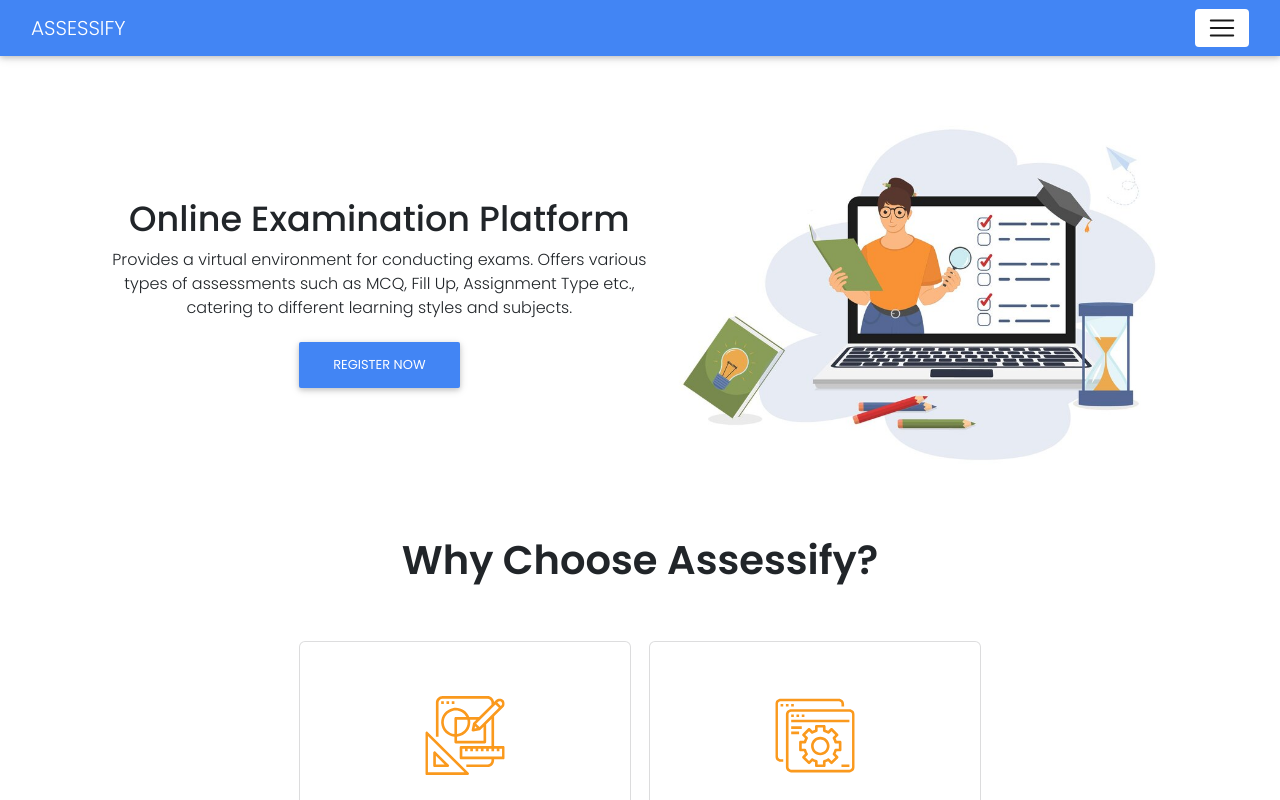
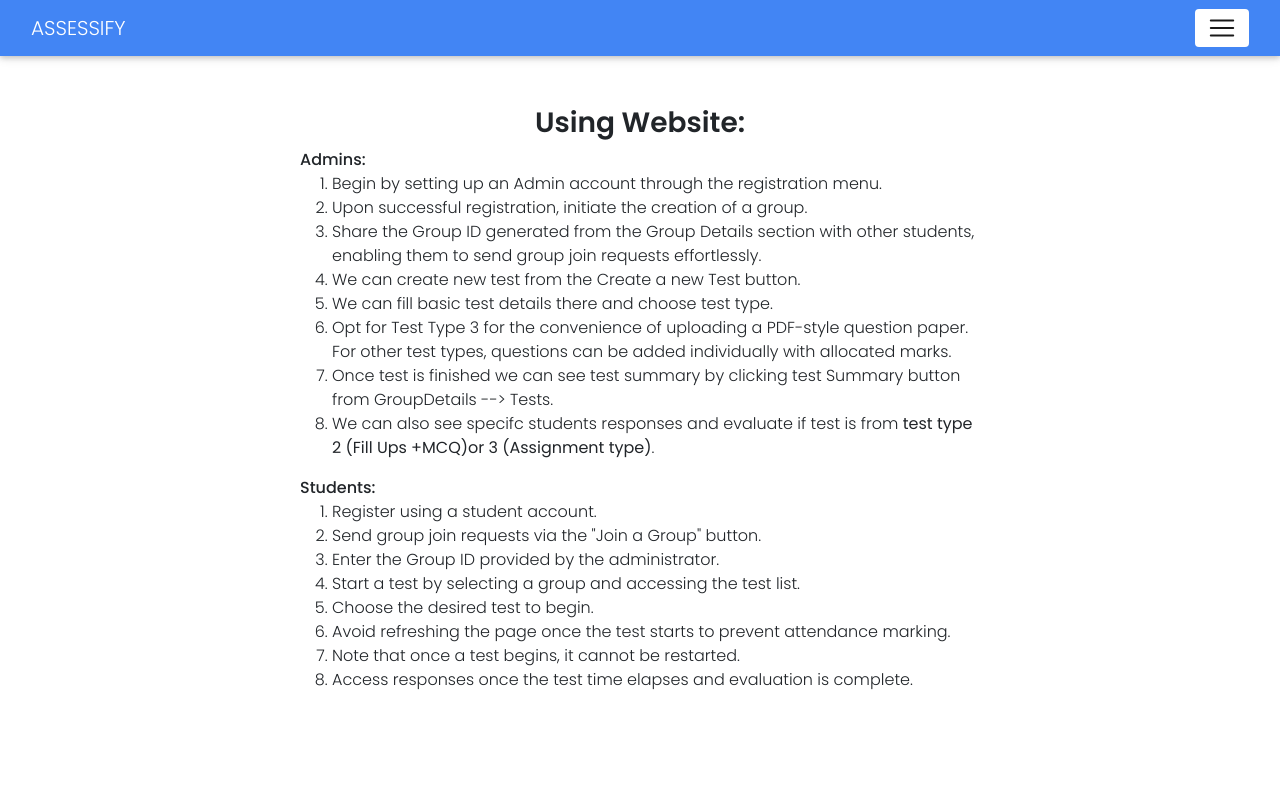
Before and after one commit to RitikKumar202/Assessify, a React (Create React App) app in the folder client/: page /help in a window 1280 px wide. Before the commit this address led to /. Shown: the top 800 px of the page. Built offline with nearby package versions, Linux system fonts and the light colour scheme.

Commit message:
created help page

```diff
--- a/client/src/App.css
+++ b/client/src/App.css
@@ -290,3 +290,22 @@ th {
     height: 22px;
     cursor: pointer;
 }
+
+/* Help css */
+.help-container {
+    display: flex;
+    flex-direction: column;
+    align-items: center;
+    justify-content: center;
+    margin: 50px 15px;
+}
+
+.help-wrapper {
+    max-width: 680px;
+}
+
+.help-container h2 {
+    text-align: center;
+    font-size: 28px;
+    font-weight: 600;
+}
--- /dev/null
+++ b/client/src/components/Help.js
@@ -0,0 +1,42 @@
+import React, { Component } from 'react';
+
+
+class Help extends Component {
+
+    render() {
+        return (
+            <div className="help-container" >
+                <div className="help-wrapper">
+                    <h2>Using Website:</h2>
+                    <div class="help-content">
+                        <strong>Admins:</strong>
+                        <ol>
+                            <li>Begin by setting up an Admin account through the registration menu.</li>
+                            <li>Upon successful registration, initiate the creation of a group.</li>
+                            <li>Share the Group ID generated from the Group Details section with other students, enabling them to send group join requests effortlessly.</li>
+                            <li>We can create new test from the Create a new Test button.</li>
+                            <li>We can fill basic test details there and choose test type.</li>
+                            <li>Opt for Test Type 3 for the convenience of uploading a PDF-style question paper. For other test types, questions can be added individually with allocated marks.</li>
+                            <li>Once test is finished we can see test summary by clicking test Summary button from GroupDetails --&gt; Tests.</li>
+                            <li>We can also see specifc students responses and evaluate if test is from <b> test type 2 (Fill Ups +MCQ)or 3 (Assignment type)</b>.</li>
+                        </ol>
+
+                        <strong>Students:</strong>
+                        <ol>
+                            <li>Register using a student account.</li>
+                            <li>Send group join requests via the "Join a Group" button.</li>
+                            <li>Enter the Group ID provided by the administrator.</li>
+                            <li>Start a test by selecting a group and accessing the test list.</li>
+                            <li>Choose the desired test to begin.</li>
+                            <li>Avoid refreshing the page once the test starts to prevent attendance marking.</li>
+                            <li>Note that once a test begins, it cannot be restarted.</li>
+                            <li>Access responses once the test time elapses and evaluation is complete.</li>
+                        </ol>
+                    </div>
+                </div>
+            </div>
+        );
+    }
+}
+
+export default Help;
--- a/client/src/components/Main.js
+++ b/client/src/components/Main.js
@@ -5,7 +5,6 @@ import { connect } from 'react-redux';
 //Importing all the Components created so far
 
 import Header from './Header';
-// import Footer from './FooterComponent';
 import Home from './Home';
 import Student from './Student';
 import Exam from './Exam';
@@ -13,7 +12,7 @@ import Exam2 from './Exam2.js';
 import Exam3 from './Exam3.js';
 import Register from './Register';
 import Admin from './Admin';
-// import Help from './HelpComponent';
+import Help from './Help';
 import CreateTest from './CreateTest';
 import EditTest from './EditTest';
 import GroupDetailAdmin from './GroupDetailAdmin';
@@ -116,7 +115,7 @@ class Main extends Component {
                         <Route path="/home" exact component={HomePage} />
                         <Route path="/login" exact component={Login} />
                         <Route path="/register" exact component={Register} />
-                        {/* <Route path="/help" component={Help}/> */}
+                        <Route path="/help" component={Help} />
                         <Route path="/contact-us" component={ContactUs} />
                         <Route path="/forgot-password" component={PasswordRecovery} />
                         <PrivateRoute exact path="/student" component={Student} />
@@ -138,8 +137,6 @@ class Main extends Component {
                         <PrivateRoute path="/adminSummary/:testType/:testId" component={AdminSummary} />
                         <Redirect to="/home" />
                     </Switch>
-
-                    {/* <Footer/> */}
                 </>
             </div>
         );
--- a/client/src/components/Profile.js
+++ b/client/src/components/Profile.js
@@ -132,6 +132,10 @@ class Profile extends Component {
                                     <Table striped bordered hover>
                                         <tbody>
                                             <tr>
+                                                <td><b>Username</b> </td>
+                                                <td>{user.username}</td>
+                                            </tr>
+                                            <tr>
                                                 <td><b>Name</b> </td>
                                                 <td>{user.firstname} {user.lastname}</td>
                                             </tr>
```
Also changed, not shown: client/src/assets/icons/trash.svg (deleted), 1 other file (tests, documents, lock files or other folders).
